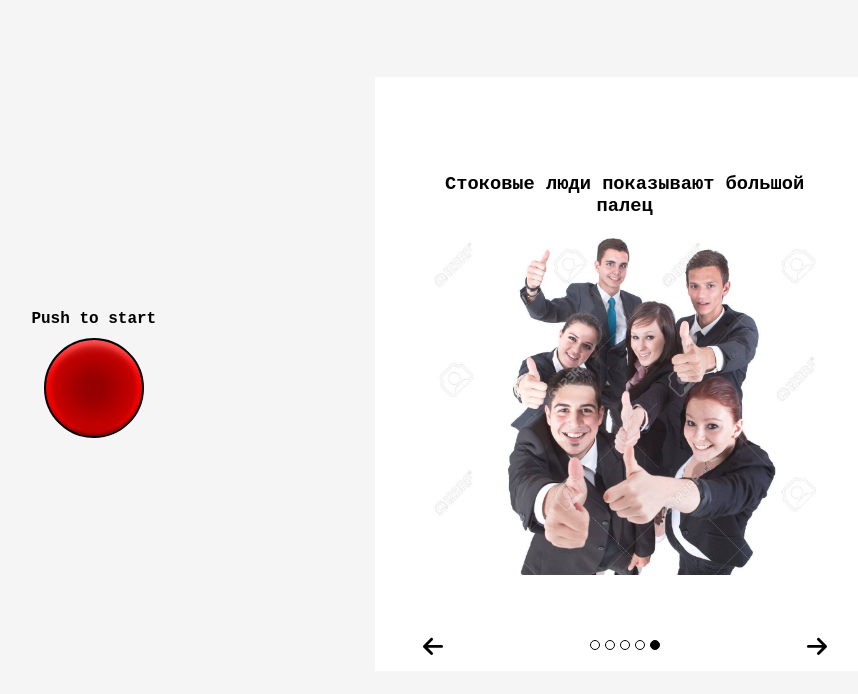
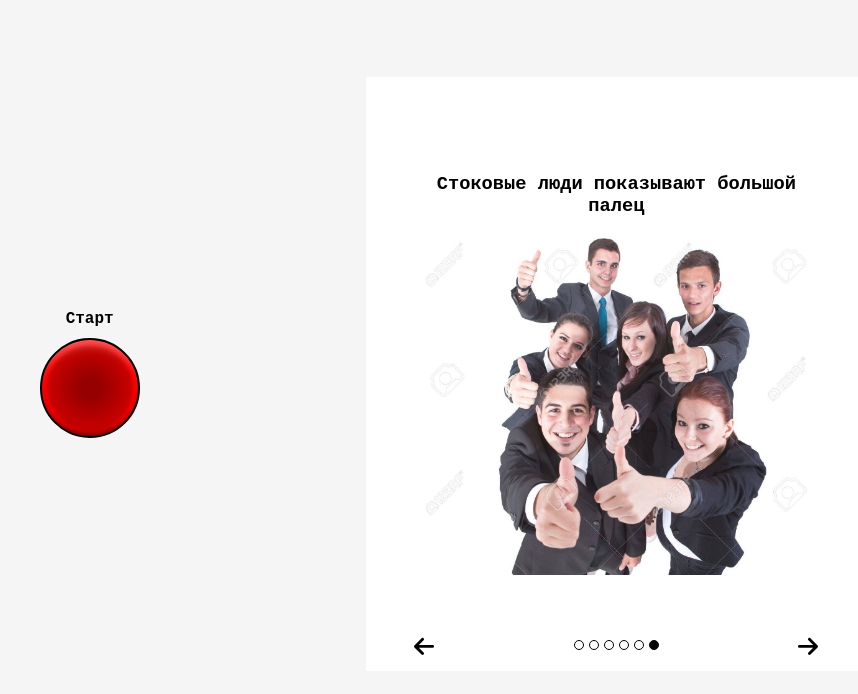
Before and after one commit to Nosoqplus/FloatingPicture, a plain HTML site: page index.html in a window 1280 px wide. Both pictures are taken after a click on the button 619 px from the left and 799 px from the top of the page. Shown: the part 154-848 px from the top of the page, without its empty margins (187-1045 px from the left). Drawn offline with Linux system fonts and the light colour scheme.

Commit message:
bug fixed

```diff
--- a/index.html
+++ b/index.html
@@ -10,12 +10,12 @@
     <video controls hidden id="main-video"></video>
     <header>
         <h1>Floating Picture</h1>
-        <p>Автор: Вадим Вердож</p>
+        <p id="author-p">Автор: Вадим Вердож</p>
     </header>
     <div class="container">
 
         <div class="button-container">
-            <p>Push to start</p>
+            <p id="button-title">Старт</p>
             <button></button>
         </div>
         <div class="guideline-container">
@@ -23,7 +23,7 @@
             </div>
             <div class="controls">
                 <button class="turn-left"><svg xmlns="http://www.w3.org/2000/svg" viewBox="0 0 448 512"><!--!Font Awesome Free 6.7.2 by @fontawesome - https://fontawesome.com License - https://fontawesome.com/license/free Copyright 2025 Fonticons, Inc.--><path d="M438.6 278.6c12.5-12.5 12.5-32.8 0-45.3l-160-160c-12.5-12.5-32.8-12.5-45.3 0s-12.5 32.8 0 45.3L338.8 224 32 224c-17.7 0-32 14.3-32 32s14.3 32 32 32l306.7 0L233.4 393.4c-12.5 12.5-12.5 32.8 0 45.3s32.8 12.5 45.3 0l160-160z"/></svg></button>
-                <div class="page-circle-container">
+                <div class="pips-container">
                 </div>
                 <button class="turn-right"><svg xmlns="http://www.w3.org/2000/svg" viewBox="0 0 448 512"><!--!Font Awesome Free 6.7.2 by @fontawesome - https://fontawesome.com License - https://fontawesome.com/license/free Copyright 2025 Fonticons, Inc.--><path d="M438.6 278.6c12.5-12.5 12.5-32.8 0-45.3l-160-160c-12.5-12.5-32.8-12.5-45.3 0s-12.5 32.8 0 45.3L338.8 224 32 224c-17.7 0-32 14.3-32 32s14.3 32 32 32l306.7 0L233.4 393.4c-12.5 12.5-12.5 32.8 0 45.3s32.8 12.5 45.3 0l160-160z"/></svg></button>
 
@@ -34,25 +34,29 @@
     <template>
         <div class="pages">
             <div class="page page-1">
-                <h3>Этот сайт сделан для создания "плавающий" окон из вкладок браузера, окна или целого экрана вашего компьютера.</h3>
+                <h3 id="purpose-h">Этот сайт сделан для создания "плавающих" окон из вкладок браузера, окон или целых экранов вашего компьютера</h3>
                 <img src="res/video.gif">
-                <p>Важно: для корректной работы используйте ПК версию сайта</p>
+                <p id="warning-p">Важно: для корректной работы используйте ПК версию сайта</p>
             </div>
             <div class="page page-2">
-                <h3>ИНСТРУКЦИЯ</h3>
-                <p>1. Нажмите на большую красную кнопку (ее трудно не заметить)</p>
+                <h3 id="instruction-h">ИНСТРУКЦИЯ</h3>
+                <p id="first-step">1. Нажмите на большую красную кнопку (ее трудно не заметить)</p>
                 <img src="./res/step1.png" alt="">
             </div>
             <div class="page page-3">
-                <p>2. Ориентируясь в этом меню, выберите, что хотите открыть как плавающее окно</p>
+                <p id="second-step">2. Ориентируясь в этом меню, выберите, что хотите открыть как плавающее окно</p>
                 <img src="./res/Step2.png" alt="">
             </div>
             <div class="page page-4">
-                <p>3. Жмем "Поделиться"</p>
+                <p id="third-step">3. Нажмите "Поделиться"</p>
                 <img src="./res/Step3.png" alt="">
             </div>
             <div class="page page-5">
-                <h3>Стоковые люди показывают большой палец</h3>
+                <p id="forth-step">4. Если вы выбрали вкладку браузера, то жмите на "Перейти на вкладку: floatingpicturee.netlify.app"</p>
+                <img src="./res/Step4.png" alt="">
+            </div>
+            <div class="page page-6">
+                <h3 id="finish-page-h">Стоковые люди показывают большой палец</h3>
                 <img src="./res/finish.jpg" alt="">
             </div>
         </div>
--- a/script.js
+++ b/script.js
@@ -15,7 +15,7 @@ document.addEventListener('DOMContentLoaded', function(){
     const buttonRight = document.querySelector('.turn-right');
     const buttonLeft = document.querySelector('.turn-left');
 
-    const BUTTON_SWAP_COOLDOWN = 500;
+    const BUTTON_SWAP_COOLDOWN = 100;
 
     let currPage;
     let nextPage;
@@ -23,7 +23,25 @@ document.addEventListener('DOMContentLoaded', function(){
     let currPageIndex = 0;
     console.log(pages, pagesCircles, buttonLeft, buttonRight, contentDiv);
 
-    // Starts Picture in Picture
+    // Вспомогательные функции
+    function appendMultipleChildren(parent, children = []){
+        children.forEach((elem) => {
+            parent.appendChild(elem);
+        });
+    }
+
+    // Включение/выключение кнопок
+    function toggleButtons(buttons = []){
+        buttons.forEach((button) =>{
+            button.disabled = !button.disabled;
+        });
+    }
+
+
+
+
+    // Функционал плавающего окна
+
     async function startPicInPic(){
         try {
             let mediaStream = await navigator.mediaDevices.getDisplayMedia();
@@ -37,38 +55,27 @@ document.addEventListener('DOMContentLoaded', function(){
         }
     }
 
-    // Page Swap
-    function spawnPageCircles(){
-        const pageCircleContainer = document.querySelector('.page-circle-container');
+    // Функционал инструкции
+
+    // Создает пипсы для обозначения настоящей страницы
+    // Выполняется один раз при загрузке страницы
+    function spawnPipsCircles(){
+        // Получение в переменную контейнера, куда они будут создаваться
+        const pipsContainer = document.querySelector('.pips-container');
+
+        // Для каждой страницы создается новая пипса и добавляется в контейнер в DOM, а так же в массив со всеми пипсами
+        // для дальнейших операций
         pages.forEach(() =>{
-            circle = document.createElement('div');
-            circle.classList.add('page-circle');
+            pip = document.createElement('div');
+            pip.classList.add('pip');
 
-            pageCircleContainer.appendChild(circle);
-            pagesCircles.push(circle);
+            pipsContainer.appendChild(pip);
+            pagesCircles.push(pip);
         });
     }
 
-    function getPagesReadyToSwap(){
-        if(!currPage){
-            currPage = pages[currPageIndex].cloneNode(true);
-        }
-        nextPage = pages[currPageIndex >= pages.length - 1 ? 0 : currPageIndex + 1 ].cloneNode(true);
-        prevPage = pages[currPageIndex <= 0 ? pages.length - 1 : currPageIndex - 1 ].cloneNode(true);
-
-        contentDiv.appendChild(currPage);
-        contentDiv.appendChild(nextPage);
-        contentDiv.appendChild(prevPage);
-
-        currPage.style.left = 0;
-        nextPage.style.left = '100%';
-        prevPage.style.left = '-100%';
-
-        console.log(prevPage, currPage, nextPage, currPageIndex);
-        PageCirclesUpdate();
-    }
-
-    function PageCirclesUpdate(){
+    // Выключает все пипсы и включает ту, индекс в массиве которой соответствует индексу в массиве настоящей страницы
+    function pipsUpdate(){
         pagesCircles.forEach((circle) => {
             circle.classList.remove('active');
         })
@@ -76,64 +83,78 @@ document.addEventListener('DOMContentLoaded', function(){
         pagesCircles[currPageIndex].classList.add('active');
     };
 
-    function toggleButtons(){
-        buttonLeft.disabled = !buttonLeft.disabled;
-        buttonRight.disabled = !buttonRight.disabled;
+    // Подготавливаем страницы к взаимодействию с пользователем
+    // Выполняется при загрузке страницы и каждый раз после нажатия кнопки
+    function getPagesReadyToSwap(){
+        // Создает страницу, отображаемую пользователю, если таковая отсутствует
+        if(!currPage){
+            currPage = pages[currPageIndex].cloneNode(true);
+        }
+        // Заранее создается следующая и предыдущая страницы, скрытые от пользователя
+        nextPage = pages[currPageIndex >= pages.length - 1 ? 0 : currPageIndex + 1 ].cloneNode(true);
+        prevPage = pages[currPageIndex <= 0 ? pages.length - 1 : currPageIndex - 1 ].cloneNode(true);
+
+        // Расстановка созданных страниц
+        currPage.style.left = 0;
+        nextPage.style.left = '100%';
+        prevPage.style.left = '-100%';
+
+        // Добавляем страницы в свой контейнер
+        appendMultipleChildren(contentDiv, [currPage, nextPage, prevPage]);
+
     }
 
-    buttonRight.addEventListener('click', () => {
+    // Смена страниц
+    function swapPages(newCurrPage, oldPrevPage, toLeft){
 
-        currPage.style.left = '-100%';
-        nextPage.style.left = 0;
+        // Изменение положения новой и старой текущей страницы
+        newCurrPage.style.left = 0;
+        // currPage.style.left = toLeft ? '-100%' : '100%' ;
 
-
-        currPageIndex++;
+        // Изменение индекся текущей страницы
+        toLeft ? currPageIndex++ : currPageIndex--;
         if(currPageIndex >= pages.length){
             currPageIndex = 0;
         }
-        toggleButtons()
+        if(currPageIndex < 0){
+            currPageIndex = pages.length - 1;
+        }
 
-        setTimeout(
-            () => {
-                currPage.remove();
-                prevPage.remove();
-                getPagesReadyToSwap();
-                toggleButtons();
-            },
-            BUTTON_SWAP_COOLDOWN
-        );
-        currPage = nextPage;
+        // Обновление пипс. Включение той, что соответствует номеру страницы
+        pipsUpdate();
 
-    });
-    buttonLeft.addEventListener('click', () => {
+        // Выключение кнопок до момента завершения анимации
+        toggleButtons([buttonLeft, buttonRight]);
 
-        currPage.style.left = '+100%';
-        prevPage.style.left = 0;
+        currPage.remove();
+        oldPrevPage.remove();
+
+        setTimeout(() => {
+            getPagesReadyToSwap();
+            toggleButtons([buttonLeft, buttonRight]);
+        }, BUTTON_SWAP_COOLDOWN);
+
+        console.log(currPageIndex);
+        currPage = newCurrPage;
+        console.log('currpage:', currPage, 'nextpage:', nextPage, 'nextCurrpage:', newCurrPage, 'oldPrevPage', oldPrevPage);
+    }
 
 
-        if(currPageIndex === 0){
-            currPageIndex = pages.length - 1;
-        } else {
-            currPageIndex--;
-        }
-        toggleButtons();
 
-        setTimeout(
-            () => {
-                currPage.remove();
-                nextPage.remove();
-                getPagesReadyToSwap();
-                toggleButtons();
-            },
-            BUTTON_SWAP_COOLDOWN
-        );
-        currPage = prevPage;
-
+    // Прослушиватели событий для кнопок
+    buttonRight.addEventListener('click', () => {
+        swapPages(nextPage,prevPage, true);
     });
 
+    buttonLeft.addEventListener('click', () => {
+        swapPages(prevPage, nextPage, false);
+    });
+
+    mediaStreamButton.addEventListener('click', startPicInPic);
 
     // onLoad
-    mediaStreamButton.addEventListener('click', startPicInPic);
-    spawnPageCircles();
+    spawnPipsCircles();
+    pipsUpdate();
+
     getPagesReadyToSwap();
 });
--- a/style.css
+++ b/style.css
@@ -85,12 +85,12 @@ header{
         justify-content: space-between;
         align-items: center;
 
-        .page-circle-container{
+        .pips-container{
             max-width: 500px;
             display: flex;
             gap: 5px;
         }
-        .page-circle{
+        .pip{
             /* display: inline; */
 
             width: 10px;
@@ -99,7 +99,7 @@ header{
             border-radius: 50%;
         }
 
-        .page-circle.active{
+        .pip.active{
             background-color: black;
         }
 
```
Also changed, not shown: translate.js (added, +72 -0 lines), res/Step4.png (added).
